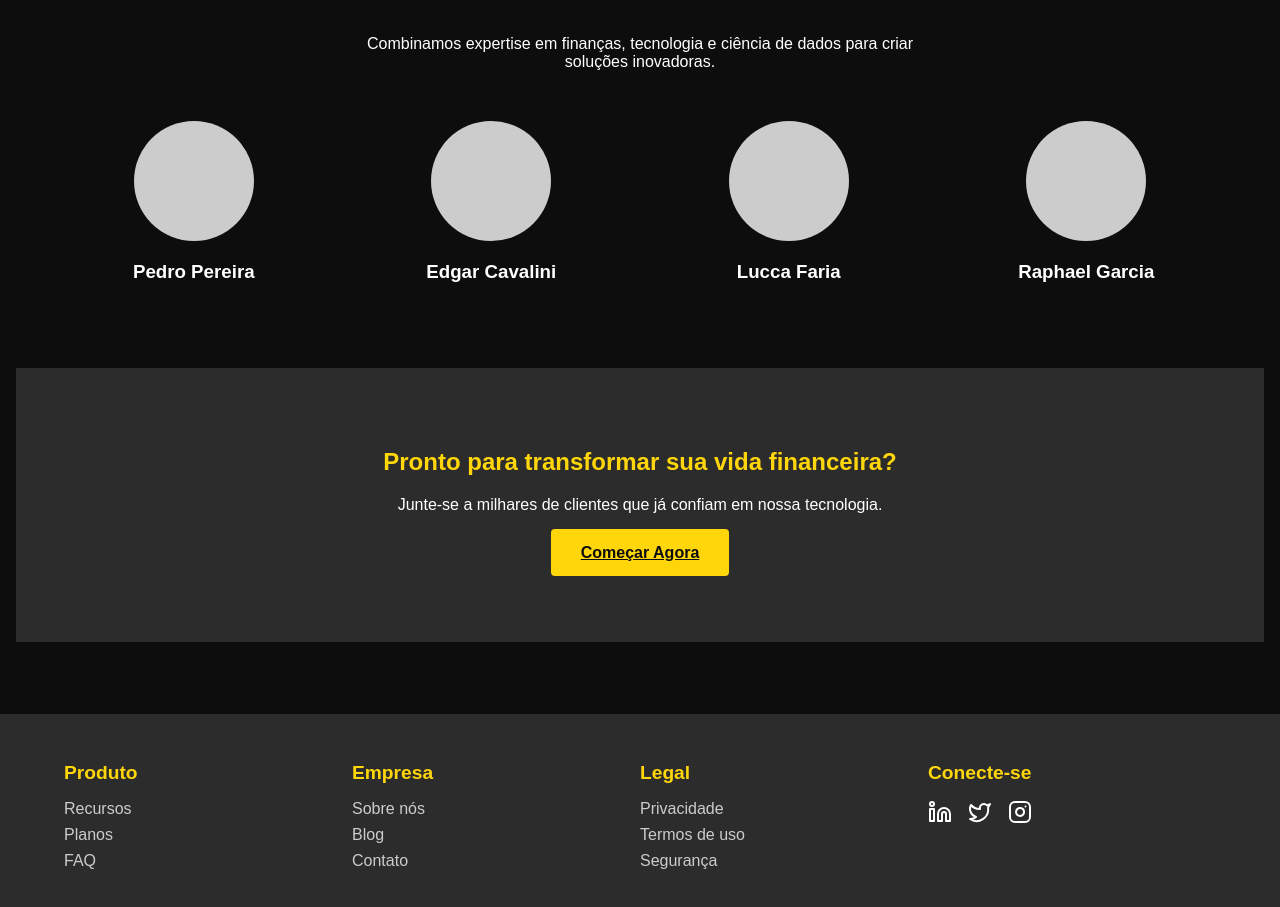
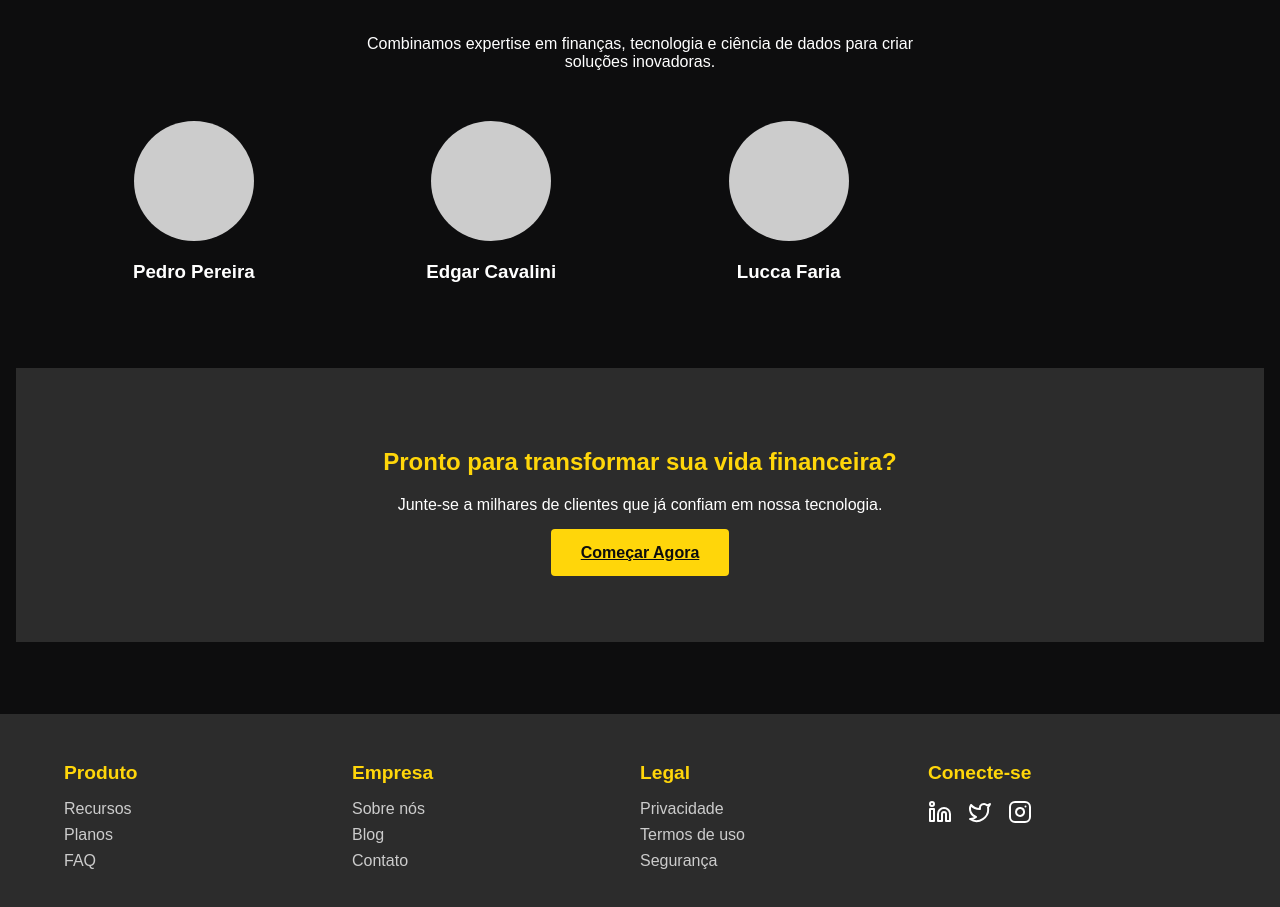
Before and after one commit to PedroPereira13/FiA_, a React (Vite) app: page /Sobrenos in a window 1280 px wide. Shown: the part 1380-2287 px from the top of the page. Built offline with nearby package versions, Linux system fonts and the light colour scheme.

Commit message:
Update Sobrenos.jsx
tiramos do sobre nos o icone de um membro que foi retirado do grupo

```diff
--- a/src/pages/Sobrenos/Sobrenos.jsx
+++ b/src/pages/Sobrenos/Sobrenos.jsx
@@ -78,10 +78,6 @@ const Sobrenos = () => {
               <div className="avatar"></div>
               <h3>Lucca Faria</h3>
             </div>
-            <div className="membro-equipe">
-              <div className="avatar"></div>
-              <h3>Raphael Garcia</h3>
-            </div>
           </div>
         </div>
       </section>
```
